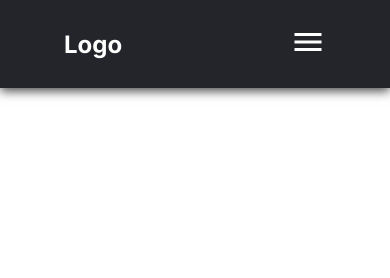
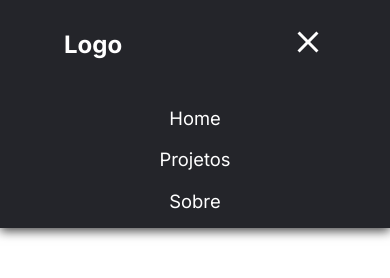
Before and after one commit to artmds/estudos-de-front, a plain HTML site: page forms-responsivo/index.html in a window 390 px wide. Both pictures are taken after a click on the button 307 px from the left and 43 px from the top of the page. Drawn offline with Linux system fonts and the light colour scheme.

Commit message:
criando a função que abre e fecha o menu pra dispositivo mobile

```diff
--- a/forms-responsivo/assets/css/style.css
+++ b/forms-responsivo/assets/css/style.css
@@ -107,4 +107,8 @@ header{
   .mobile-menu .login-button button{
     width: 100%;
   }
+
+  .open{
+    display: block;
+  }
 }
--- a/forms-responsivo/assets/js/script.js
+++ b/forms-responsivo/assets/js/script.js
@@ -0,0 +1,10 @@
+function menuShow(){
+  let menuMobile = document.querySelector('.mobile-menu')
+  if (menuMobile.classList.contains('open')){
+    menuMobile.classList.remove('open');
+    document.querySelector('.icon').src = "assets/img/menuwhite.svg"
+  }else{
+    menuMobile.classList.add('open')
+    document.querySelector('.icon').src = "assets/img/closewhite.svg"
+  }
+}
--- a/forms-responsivo/index.html
+++ b/forms-responsivo/index.html
@@ -27,7 +27,7 @@
       </div>
 
       <div class="mobile-menu-icon">
-        <button><img class="icon" src="assets/img/menuwhite.svg" alt="menu-white"></button>
+        <button onclick="menuShow()"><img class="icon" src="assets/img/menuwhite.svg" alt="menu-white"></button>
       </div>
     </nav>
 
```
